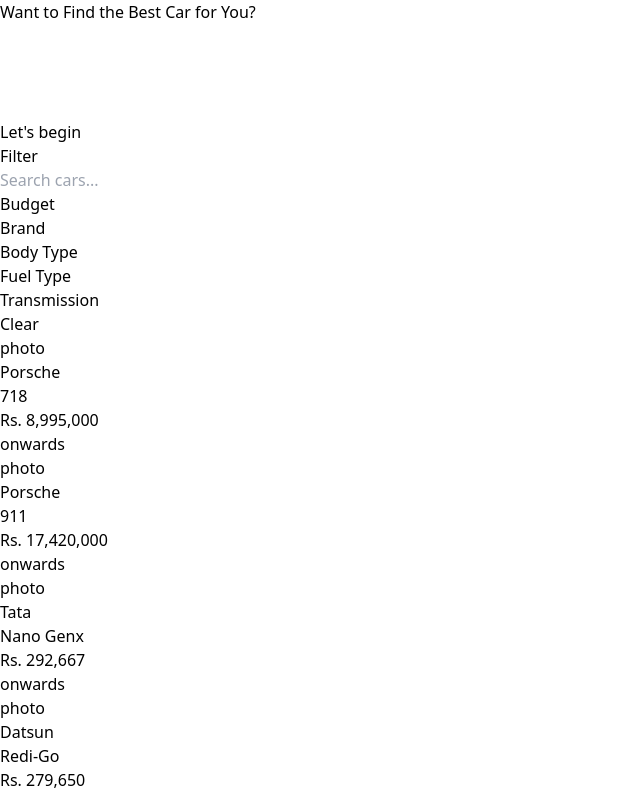
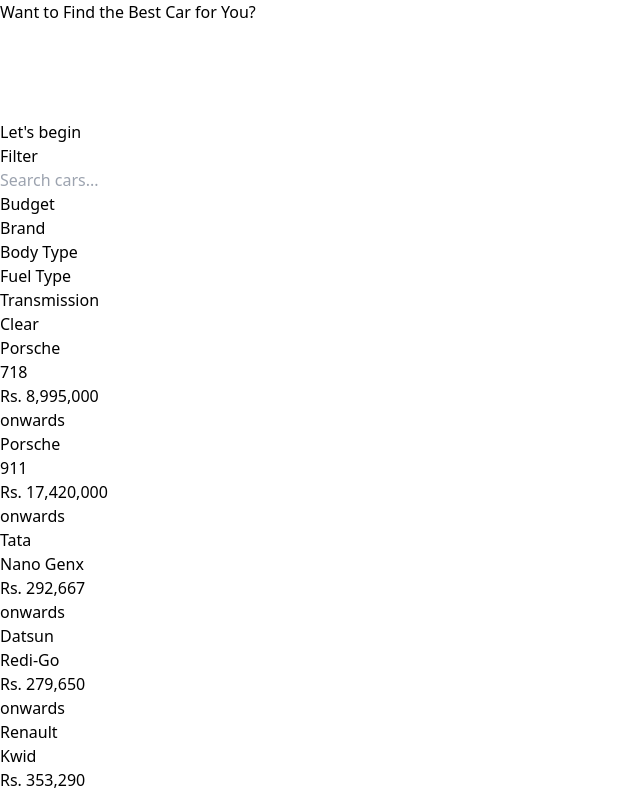
Before and after one commit to therahulk98/BestCar4U, a React (Vite) app: page / in a window 1280 px wide. Shown: the top 796 px of the page, without its empty margins (0-640 px from the left). Built offline with nearby package versions, Linux system fonts and the light colour scheme.

Commit message:
second commit: card is small now

```diff
--- a/src/App.jsx
+++ b/src/App.jsx
@@ -39,6 +39,9 @@
       };
     }
   });
+
+  console.log("Unique cars:", carMap);
+
 
   return Object.values(carMap);
 };
@@ -168,6 +171,8 @@
   return (
     <div className="flex items-center justify-center h-full text-center bg-gradient-to-r from-purple-500 to-red-500">
       <div className="w-full min-h-screen text-center ">
+
+        {/* Hero Section */}
         <div className="flex flex-col items-center justify-center min-h-screen ">
 
           <h1 className=" text-6xl font-bold shadow-xl">Want to Find the Best Car for You?</h1>
@@ -239,20 +244,27 @@
             )}
           </div>
 
+
+
           {/* Right Side */}
-          <div className="w-5/6 p-4 bg-gradient-to-r from-purple-400 to-red-400">
+          <div className="w-full min-h-screen flex flex-col items-center bg-gradient-to-r from-purple-500 to-red-500 ">
           {/* Selected Filters */}
+            <div className="flex flex-wrap justify-start w-full p-4 gap-5">
           {Object.entries(filters)
                     .filter(([key, value]) => value)
                     .map(([key, value]) => (
-                      <div key={key} className="flex justify-between bg-violet-500 text-white p-2 my-2 rounded">
+                      <div key={key} className="flex justify-between items-center bg-violet-500 text-white p-2 my-2 rounded-full w-fit gap-5 font-semibold h-10 border-2 border-gray-300 ">
                         {key.charAt(0).toUpperCase() + key.slice(1)}: {value}
-                        <button className="ml-2 text-red-600 font-bold text-2xl" onClick={() => clearFilter(key)}>
+                        <button className="ml-2 text-black font-extrabold text-2xl " onClick={() => clearFilter(key)}>
                           X
                         </button>
                       </div>
                     ))}
-            <div className="flex flex-wrap gap-5 justify-center">
+            </div>
+
+
+
+            <div className="flex flex-wrap gap-4 justify-center ">
               {filteredCarsBySearch.length > 0 ? (
                 filteredCarsBySearch.map((car, index) => (
                   <CarCard  key={index} make={car.make} model={car.model} price={car.price} image={car.image} />
--- a/src/assets/components/CarCard.jsx
+++ b/src/assets/components/CarCard.jsx
@@ -8,10 +8,8 @@
 
   return (
     <div className=' '>
-      <div className='  border-black w-[380px] h-[250px] ' >
-        <div className=' flex items-center justify-center h-[75%] border-2 border-black '>
-          photo
-        </div>
+      <div className='  border-black w-[380px] h[100px] ' >
+
         <div className='h-[25%] border-2 border-black flex justify-between'>
           <div className='flex flex-col items-start justify-center pl-1'>
             <p className='text-gray-100'> {make}</p>
```
